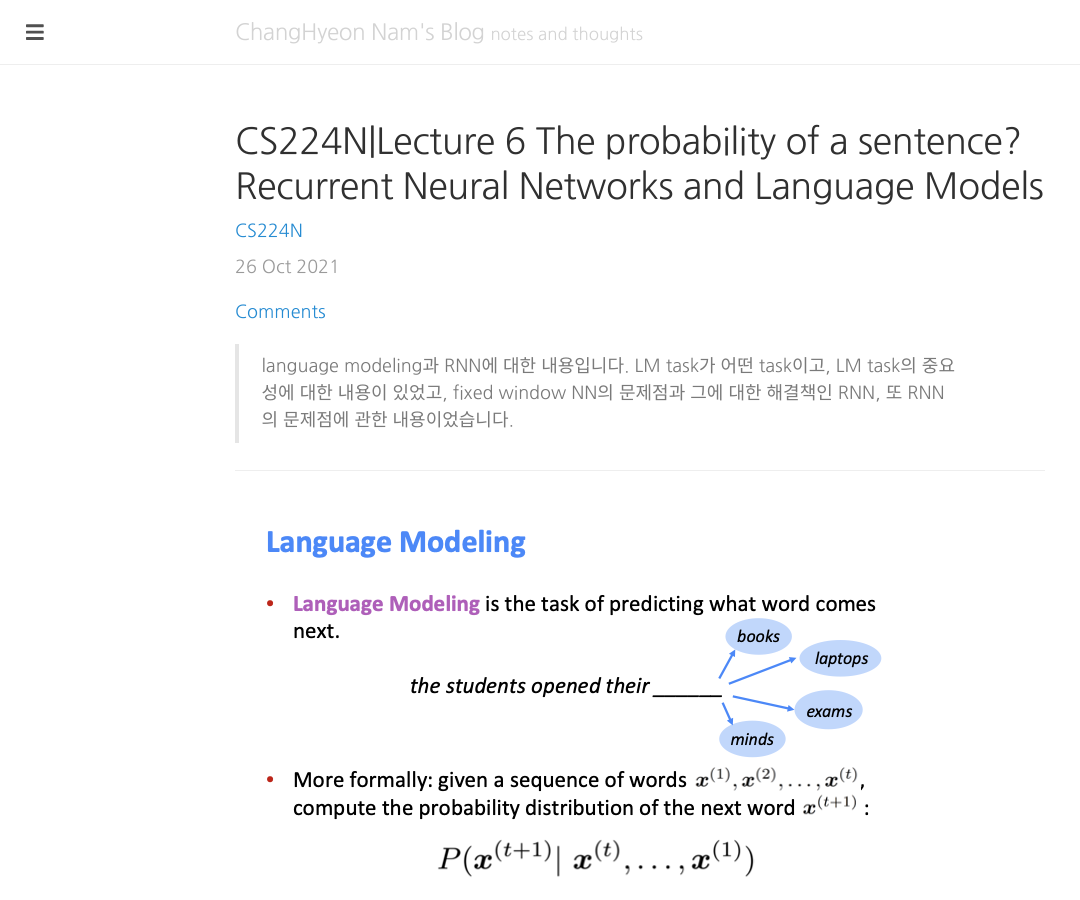
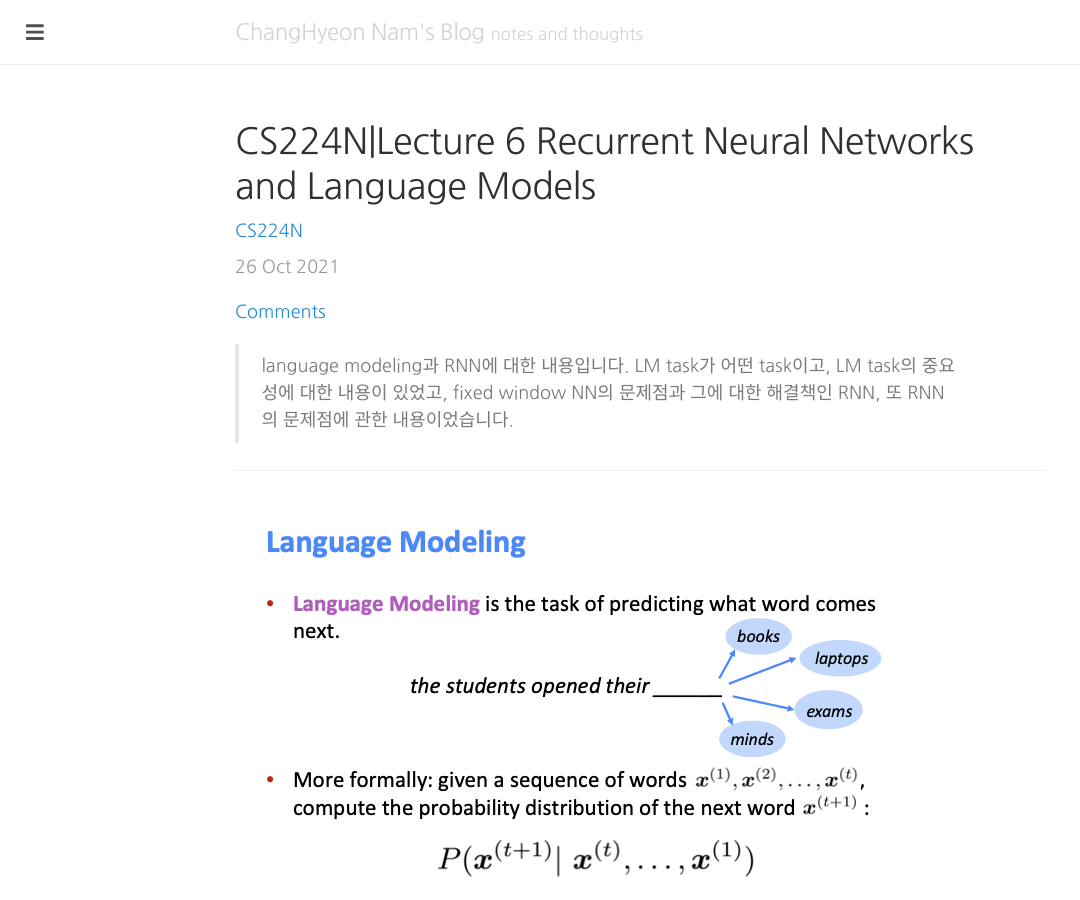
Before and after one commit to changhyeonnam/changhyeonnam.github.io, a Jekyll site: the page built from _posts/2021/2021-10-26-cs224N_lecture06.md, in a window 1280 px wide and 900 px high. Shown: the whole window, without its empty margins (0-1080 px from the left). Built offline with Jekyll 4.4.1, drawn with Linux system fonts in a browser that asks for light colours; nearby versions of some CDN libraries; formulas are drawn with MathJax 3; comment, search, counter and statistics services are not loaded.

Commit message:
Update 2021-10-26-cs224N_lecture06.md

```diff
--- a/_posts/2021/2021-10-26-cs224N_lecture06.md
+++ b/_posts/2021/2021-10-26-cs224N_lecture06.md
@@ -1,5 +1,5 @@
 ---
-title: CS224N|Lecture 6 The probability of a sentence? Recurrent Neural Networks and Language Models
+title: CS224N|Lecture 6 Recurrent Neural Networks and Language Models
 
 layout: post
 Created: August 30, 2021 6:13 PM
```
